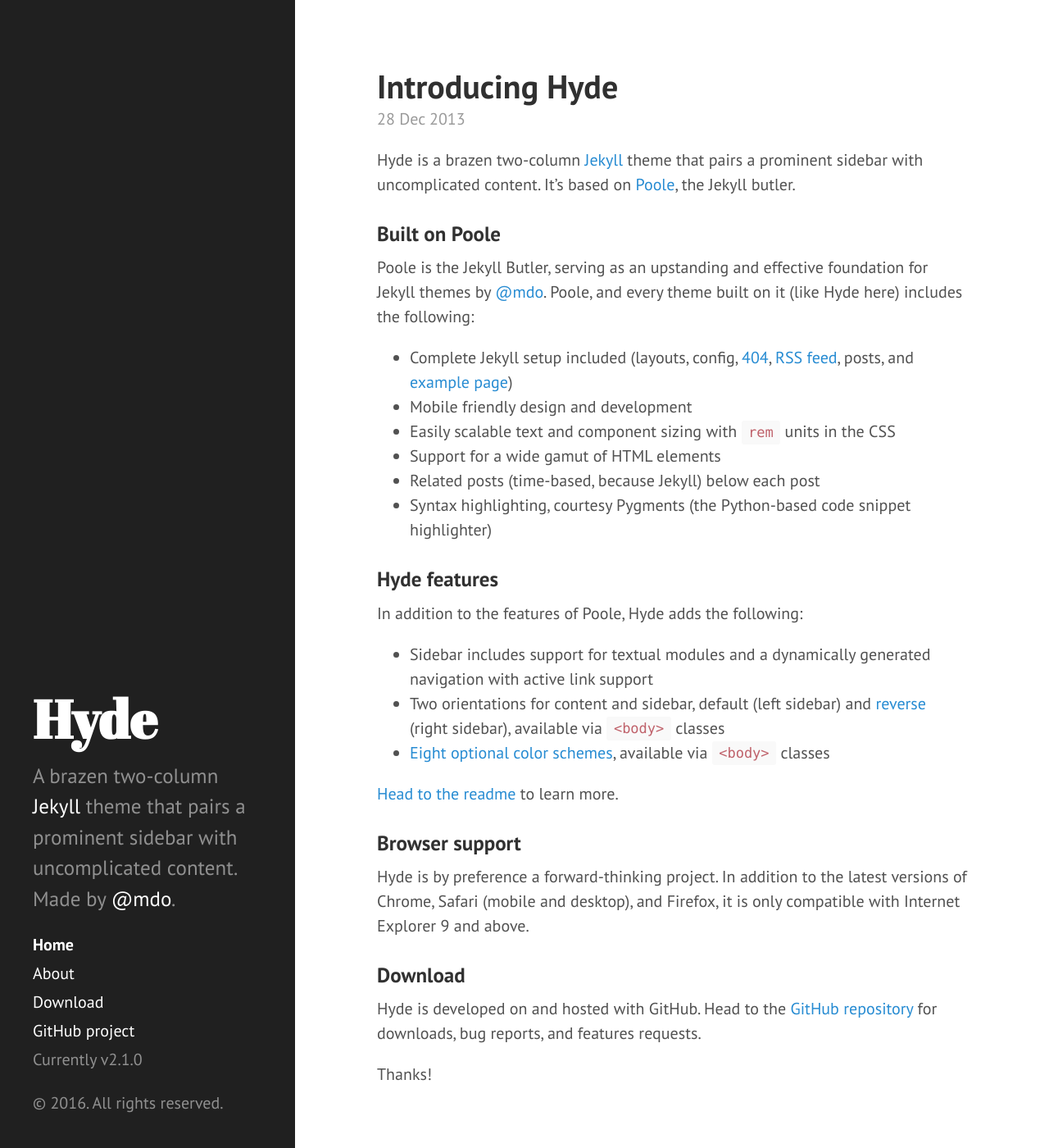
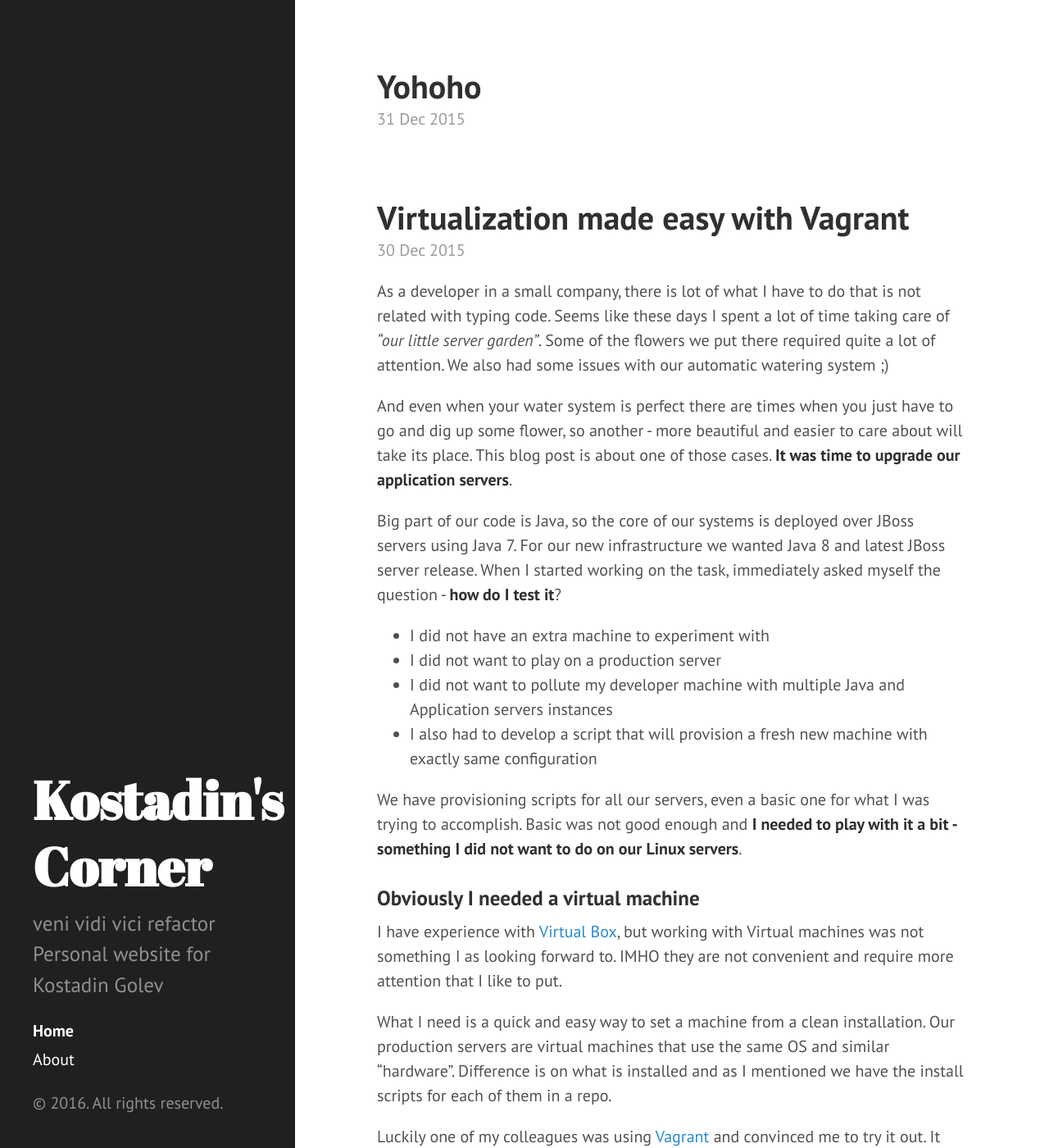
Before and after one commit to kotse/kotse.github.io, a Jekyll site: the page built from index.html, in a window 1280 px wide and 1400 px high. Shown: the whole window at 82% size. Built offline with Jekyll 4.4.1, drawn with Linux system fonts in a browser that asks for light colours; Markdown is read by kramdown in place of the engine named in the settings; the list of posts is cut into pages by our own code; some of the changed text lies outside the part shown.

Commit message:
experimenting with jekyll

````diff
--- a/_config.yml
+++ b/_config.yml
@@ -9,15 +9,15 @@ permalink:        pretty
 # relative_permalinks: true
 
 # Setup
-title:            Hyde
-tagline:          'A Jekyll theme'
-description:      'A brazen two-column <a href="http://jekyllrb.com" target="_blank">Jekyll</a> theme that pairs a prominent sidebar with uncomplicated content. Made by <a href="https://twitter.com/mdo" target="_blank">@mdo</a>.'
-url:              http://hyde.getpoole.com
+title:            Kostadin's Corner
+tagline:          'veni vidi vici refactor'
+description:      'veni vidi vici refactor <br> Personal website for Kostadin Golev'
+url:              http://kotse.github.io/
 baseurl:          /
 
 author:
-  name:           'Mark Otto'
-  url:            https://twitter.com/mdo
+  name:           'Kostadin Golev'
+  url:            https://twitter.com/kotseto
 
 paginate:         5
 
@@ -25,4 +25,4 @@ paginate:         5
 version:          2.1.0
 
 github:
-  repo:           https://github.com/poole/hyde
+  repo:           https://github.com/kotse/kotse.github.io
--- a/_includes/sidebar.html
+++ b/_includes/sidebar.html
@@ -26,9 +26,6 @@
         {% endif %}
       {% endfor %}
 
-      <a class="sidebar-nav-item" href="{{ site.github.repo }}/archive/v{{ site.version }}.zip">Download</a>
-      <a class="sidebar-nav-item" href="{{ site.github.repo }}">GitHub project</a>
-      <span class="sidebar-nav-item">Currently v{{ site.version }}</span>
     </nav>
 
     <p>&copy; {{ site.time | date: '%Y' }}. All rights reserved.</p>
--- a/_posts/2012-02-06-whats-jekyll.md
+++ /dev/null
@@ -1,12 +0,0 @@
----
-layout: post
-title: What's Jekyll?
----
-
-[Jekyll](http://jekyllrb.com) is a static site generator, an open-source tool for creating simple yet powerful websites of all shapes and sizes. From [the project's readme](https://github.com/mojombo/jekyll/blob/master/README.markdown):
-
-  > Jekyll is a simple, blog aware, static site generator. It takes a template directory [...] and spits out a complete, static website suitable for serving with Apache or your favorite web server. This is also the engine behind GitHub Pages, which you can use to host your project’s page or blog right here from GitHub.
-
-It's an immensely useful tool and one we encourage you to use here with Hyde.
-
-Find out more by [visiting the project on GitHub](https://github.com/mojombo/jekyll).
--- a/_posts/2012-02-07-example-content.md
+++ /dev/null
@@ -1,138 +0,0 @@
----
-layout: post
-title: Example content
----
-
-
-<div class="message">
-  Howdy! This is an example blog post that shows several types of HTML content supported in this theme.
-</div>
-
-Cum sociis natoque penatibus et magnis <a href="#">dis parturient montes</a>, nascetur ridiculus mus. *Aenean eu leo quam.* Pellentesque ornare sem lacinia quam venenatis vestibulum. Sed posuere consectetur est at lobortis. Cras mattis consectetur purus sit amet fermentum.
-
-> Curabitur blandit tempus porttitor. Nullam quis risus eget urna mollis ornare vel eu leo. Nullam id dolor id nibh ultricies vehicula ut id elit.
-
-Etiam porta **sem malesuada magna** mollis euismod. Cras mattis consectetur purus sit amet fermentum. Aenean lacinia bibendum nulla sed consectetur.
-
-## Inline HTML elements
-
-HTML defines a long list of available inline tags, a complete list of which can be found on the [Mozilla Developer Network](https://developer.mozilla.org/en-US/docs/Web/HTML/Element).
-
-- **To bold text**, use `<strong>`.
-- *To italicize text*, use `<em>`.
-- Abbreviations, like <abbr title="HyperText Markup Langage">HTML</abbr> should use `<abbr>`, with an optional `title` attribute for the full phrase.
-- Citations, like <cite>&mdash; Mark otto</cite>, should use `<cite>`.
-- <del>Deleted</del> text should use `<del>` and <ins>inserted</ins> text should use `<ins>`.
-- Superscript <sup>text</sup> uses `<sup>` and subscript <sub>text</sub> uses `<sub>`.
-
-Most of these elements are styled by browsers with few modifications on our part.
-
-## Heading
-
-Vivamus sagittis lacus vel augue rutrum faucibus dolor auctor. Duis mollis, est non commodo luctus, nisi erat porttitor ligula, eget lacinia odio sem nec elit. Morbi leo risus, porta ac consectetur ac, vestibulum at eros.
-
-### Code
-
-Cum sociis natoque penatibus et magnis dis `code element` montes, nascetur ridiculus mus.
-
-{% highlight js %}
-// Example can be run directly in your JavaScript console
-
-// Create a function that takes two arguments and returns the sum of those arguments
-var adder = new Function("a", "b", "return a + b");
-
-// Call the function
-adder(2, 6);
-// > 8
-{% endhighlight %}
-
-Aenean lacinia bibendum nulla sed consectetur. Etiam porta sem malesuada magna mollis euismod. Fusce dapibus, tellus ac cursus commodo, tortor mauris condimentum nibh, ut fermentum massa.
-
-### Gists via GitHub Pages
-
-Vestibulum id ligula porta felis euismod semper. Nullam quis risus eget urna mollis ornare vel eu leo. Donec sed odio dui.
-
-{% gist 5555251 gist.md %}
-
-Aenean eu leo quam. Pellentesque ornare sem lacinia quam venenatis vestibulum. Nullam quis risus eget urna mollis ornare vel eu leo. Cum sociis natoque penatibus et magnis dis parturient montes, nascetur ridiculus mus. Donec sed odio dui. Vestibulum id ligula porta felis euismod semper.
-
-### Lists
-
-Cum sociis natoque penatibus et magnis dis parturient montes, nascetur ridiculus mus. Aenean lacinia bibendum nulla sed consectetur. Etiam porta sem malesuada magna mollis euismod. Fusce dapibus, tellus ac cursus commodo, tortor mauris condimentum nibh, ut fermentum massa justo sit amet risus.
-
-* Praesent commodo cursus magna, vel scelerisque nisl consectetur et.
-* Donec id elit non mi porta gravida at eget metus.
-* Nulla vitae elit libero, a pharetra augue.
-
-Donec ullamcorper nulla non metus auctor fringilla. Nulla vitae elit libero, a pharetra augue.
-
-1. Vestibulum id ligula porta felis euismod semper.
-2. Cum sociis natoque penatibus et magnis dis parturient montes, nascetur ridiculus mus.
-3. Maecenas sed diam eget risus varius blandit sit amet non magna.
-
-Cras mattis consectetur purus sit amet fermentum. Sed posuere consectetur est at lobortis.
-
-<dl>
-  <dt>HyperText Markup Language (HTML)</dt>
-  <dd>The language used to describe and define the content of a Web page</dd>
-
-  <dt>Cascading Style Sheets (CSS)</dt>
-  <dd>Used to describe the appearance of Web content</dd>
-
-  <dt>JavaScript (JS)</dt>
-  <dd>The programming language used to build advanced Web sites and applications</dd>
-</dl>
-
-Integer posuere erat a ante venenatis dapibus posuere velit aliquet. Morbi leo risus, porta ac consectetur ac, vestibulum at eros. Nullam quis risus eget urna mollis ornare vel eu leo.
-
-### Images
-
-Quisque consequat sapien eget quam rhoncus, sit amet laoreet diam tempus. Aliquam aliquam metus erat, a pulvinar turpis suscipit at.
-
-![placeholder](http://placehold.it/800x400 "Large example image")
-![placeholder](http://placehold.it/400x200 "Medium example image")
-![placeholder](http://placehold.it/200x200 "Small example image")
-
-### Tables
-
-Aenean lacinia bibendum nulla sed consectetur. Lorem ipsum dolor sit amet, consectetur adipiscing elit.
-
-<table>
-  <thead>
-    <tr>
-      <th>Name</th>
-      <th>Upvotes</th>
-      <th>Downvotes</th>
-    </tr>
-  </thead>
-  <tfoot>
-    <tr>
-      <td>Totals</td>
-      <td>21</td>
-      <td>23</td>
-    </tr>
-  </tfoot>
-  <tbody>
-    <tr>
-      <td>Alice</td>
-      <td>10</td>
-      <td>11</td>
-    </tr>
-    <tr>
-      <td>Bob</td>
-      <td>4</td>
-      <td>3</td>
-    </tr>
-    <tr>
-      <td>Charlie</td>
-      <td>7</td>
-      <td>9</td>
-    </tr>
-  </tbody>
-</table>
-
-Nullam id dolor id nibh ultricies vehicula ut id elit. Sed posuere consectetur est at lobortis. Nullam quis risus eget urna mollis ornare vel eu leo.
-
------
-
-Want to see something else added? <a href="https://github.com/poole/poole/issues/new">Open an issue.</a>
--- a/_posts/2013-12-28-introducing-hyde.md
+++ /dev/null
@@ -1,37 +0,0 @@
----
-layout: post
-title: Introducing Hyde
----
-
-Hyde is a brazen two-column [Jekyll](http://jekyllrb.com) theme that pairs a prominent sidebar with uncomplicated content. It's based on [Poole](http://getpoole.com), the Jekyll butler.
-
-### Built on Poole
-
-Poole is the Jekyll Butler, serving as an upstanding and effective foundation for Jekyll themes by [@mdo](https://twitter.com/mdo). Poole, and every theme built on it (like Hyde here) includes the following:
-
-* Complete Jekyll setup included (layouts, config, [404](/404), [RSS feed](/atom.xml), posts, and [example page](/about))
-* Mobile friendly design and development
-* Easily scalable text and component sizing with `rem` units in the CSS
-* Support for a wide gamut of HTML elements
-* Related posts (time-based, because Jekyll) below each post
-* Syntax highlighting, courtesy Pygments (the Python-based code snippet highlighter)
-
-### Hyde features
-
-In addition to the features of Poole, Hyde adds the following:
-
-* Sidebar includes support for textual modules and a dynamically generated navigation with active link support
-* Two orientations for content and sidebar, default (left sidebar) and [reverse](https://github.com/poole/lanyon#reverse-layout) (right sidebar), available via `<body>` classes
-* [Eight optional color schemes](https://github.com/poole/hyde#themes), available via `<body>` classes
-
-[Head to the readme](https://github.com/poole/hyde#readme) to learn more.
-
-### Browser support
-
-Hyde is by preference a forward-thinking project. In addition to the latest versions of Chrome, Safari (mobile and desktop), and Firefox, it is only compatible with Internet Explorer 9 and above.
-
-### Download
-
-Hyde is developed on and hosted with GitHub. Head to the <a href="https://github.com/poole/hyde">GitHub repository</a> for downloads, bug reports, and features requests.
-
-Thanks!
--- /dev/null
+++ b/_posts/2015-12-30-vagrant.md
@@ -0,0 +1,186 @@
+---
+layout: post
+title: Virtualization made easy with Vagrant
+excerpt: "Easy virtualization with Vagrant"
+modified: 2015-12-31
+tags: [Vagrant]
+comments: true
+image:
+  feature: vagrant_image.jpg
+  credit: Vagrant
+  creditlink: http://vagrantup.com/
+---
+
+As a developer in a small company, there is lot of what I have to do that is not related with typing code. Seems like these days I spent a lot of time taking care of _"our little server garden"_. Some of the flowers we put there required quite a lot of attention. We also had some issues with our automatic watering system ;)
+
+And even when your water system is perfect there are times when you just have to go and dig up some flower, so another - more beautiful and easier to care about will take its place. This blog post is about one of those cases. **It was time to upgrade our application servers**.
+
+Big part of our code is Java, so the core of our systems is deployed over JBoss servers using Java 7. For our new infrastructure we wanted Java 8 and latest JBoss server release. When I started working on the task, immediately asked myself the question - **how do I test it**?
+
+- I did not have an extra machine to experiment with
+- I did not want to play on a production server
+- I did not want to pollute my developer machine with multiple Java and Application servers instances
+- I also had to develop a script that will provision a fresh new machine with exactly same configuration
+
+We have provisioning scripts for all our servers, even a basic one for what I was trying to accomplish. Basic was not good enough and **I needed to play with it a bit - something I did not want to do on our Linux servers**.
+
+### Obviously I needed a virtual machine
+
+I have experience with [Virtual Box][152f26c8], but working with Virtual machines was not something I as looking forward to. IMHO they are not convenient and require more attention that I like to put.
+
+What I need is a quick and easy way to set a machine from a clean installation. Our production servers are virtual machines that use the same OS and similar “hardware”. Difference is on what is installed and as I mentioned we have the install scripts for each of them in a repo.
+
+Luckily one of my colleagues was using [Vagrant][c57a6082] and convinced me to try it out. It sounded easy, convenient and just what I needed.
+
+### Vagrant at a glance
+
+**Vagrant will take some small configuration as an input and do all the work required to set up a working virtual machine for you** - with port forwarding, ssh access, synced folders. You can also provide a provisioning script of your choice. By default it will set everything up using [Virtual Box][152f26c8] as provider, but you can choose others - even [Docker][b70febd2]!
+
+### Setup time
+
+I am a Mac user and use [Homebrew][cc37ffe1], so everything was pretty fast (prepare to provide a password for Virtual Box install):
+```
+brew cask install virtualbox
+brew cask install vagrant
+```
+
+```
+class Person {
+  public Person(){}
+}
+```
+
+It is pretty simple for Linux as well. Windows - no idea, probably harder :)
+
+Next step is optional, in case you want a fancy UI to manage your machines. You can use [Vagrant Manager][6e9d9e06] (OSX only).
+```
+brew cask install vagrant-manager
+```
+Once all that is completed you can just open your terminal, create a folder and init your new Vagrant machine with one command:
+
+```
+vagrant init debian/jessie64
+```
+
+What this does is create a basic Vagrant configuration for a vanilla debian/jessie64 installation. It all resides in a file named ```Vagrantfile``` in the same folder where you issued the command.
+
+Here is a list of available machines can be found on [Vagrant Cloud][08486f2a].
+
+You can optionally add a box that you want to use, but it is not required. When you start a machine for the first time it will be issued if needed:
+
+```
+vagrant box add debian/jessie64
+```
+
+**Time to fire it up!**
+```
+vagrant up
+```
+
+That's it! **All this executed for less then 10 minutes on my machine.** Depending on your internet connection it could be even faster.
+
+But how do I access it? Simple:
+
+```
+vagrant ssh
+```
+
+Vagrant will by default bind port 22 on the guest machine to port 2222 on the host. So you can just ssh / scp to port 2222 on localhost if you want.
+
+### Unveiling some of the Magic
+
+#### Configuration
+
+Initial ```Vagrantfile``` (created when you made that init) is pretty well ~~commented~~ documented. Lets take a brief look anyway.
+
+Its written in Ruby:
+```
+# -*- mode: ruby -*-
+```
+
+You can change the box here:
+```
+  # Every Vagrant development environment requires a box. You can search for
+  # boxes at https://atlas.hashicorp.com/search.
+  config.vm.box = "debian/jessie64"
+```
+
+You can setup some basic port forwarding:
+```
+  # Create a forwarded port mapping which allows access to a specific port
+  # within the machine from a port on the host machine. In the example below,
+  # accessing "localhost:8080" will access port 80 on the guest machine.
+  # config.vm.network "forwarded_port", guest: 80, host: 8080
+```
+
+You can also write your provisioning script here:
+```
+  # Enable provisioning with a shell script. Additional provisioners such as
+  # Puppet, Chef, Ansible, Salt, and Docker are also available. Please see the
+  # documentation for more information about their specific syntax and use.
+  # config.vm.provision "shell", inline: <<-SHELL
+  #   sudo apt-get update
+  #   sudo apt-get install -y apache2
+  # SHELL
+```
+
+For simple installations writing the commands here works, but IMHO it is better to put those in a separate script:
+
+```
+  config.vm.provision "shell", path: "install-script.sh"
+```
+
+You can even pass arguments!
+```
+  config.vm.provision "shell", path: "install-script.sh", args: "/vagrant"
+```
+
+#### Working example
+
+[My efforts to create two machines for JBoss 7 and Wildfly installations are in this Github repo.][0209760c]
+
+Some key notes:
+1. I have set up port forwarding from _8080_ on **guest** machine to _8080_ on **host** machine
+2. For this to actually work JBoss/Wildfly servers are both bound to address _0.0.0.0_. If you just use _localhost_ this will not work.
+3. Vagrant will, by default, sync everything in the folder where ```Vagrantfile``` resides to ```/vagrant``` folder. Sync will happen on startup only (at least on OSX by default). You can trigger it manually using ```vagrant rsync``` or even make it automatic by running ```vagrant rsync-auto```.
+4. I have deployed a simple [hello-world-servlet][d30d506e] to test port forwarding is ok
+
+#### How about sharing your VM?
+
+One of the cool features of Vagrant is sharing your VM with outside world. Its pretty easy:
+1. You set up port forwarding in ```Vagrantfile```:
+```
+config.vm.network "forwarded_port", guest: 80, host: 8080
+```
+You do not have to specify port 80. Vagrant will search for ports that can be shared and try to use that. I have used 8080 in my repo.
+
+2. You register at [Hashicorp Atlas][4afc4997] (its free)
+3. You run ```vagrant share```
+
+In those 3 simple steps you get URL everybody can connect to.
+
+You can even set it up so **other developers can actually ssh to your machine**! Very useful for working with others.
+
+#### I am done here, how do I kill it?
+
+You can use ```vagrant destroy``` to completely destroy the VM or just ```vagrant halt``` to stop it for now.
+
+#### And thats not all
+
+**I have used Vagrant as a quick way to create environment I can play with, but that is not all.** As a developer, I can use folder sync and port forwarding to set up preconfigured developer environment I can easily share with others. Just think about how quickly you can onboard new people to your project. No more complicated setup - **```vagrant up``` is all you need**.
+
+### Epilogue
+
+[Vagrant][c57a6082] really helped me to take better care of _"our little server garden"_. I hope others also find it useful.
+
+Thanks for reading!
+
+[c57a6082]: https://www.vagrantup.com/ "Vagrant"
+[152f26c8]: https://www.virtualbox.org/ "Virtual Box"
+[b70febd2]: https://www.docker.com/ "Docker"
+[cc37ffe1]: http://brew.sh/ "Homebrew"
+[6e9d9e06]: http://vagrantmanager.com/ "Vagrant Manager"
+[08486f2a]: https://vagrantcloud.com/ "Vagrant Cloud"
+[0209760c]: https://github.com/kotse/vagrant-jboss-wildfly "vagrant-jboss-wildfly"
+[d30d506e]: https://github.com/kotse/hello-world-servlet "Hello World Servlet"
+[4afc4997]: https://hashicorp.com/atlas.html
--- /dev/null
+++ b/_posts/2015-12-31-hello-world.md
@@ -0,0 +1,4 @@
+---
+layout: post
+title: Yohoho
+---
--- a/about.md
+++ b/about.md
@@ -3,28 +3,6 @@ layout: page
 title: About
 ---
 
-<p class="message">
-  Hey there! This page is included as an example. Feel free to customize it for your own use upon downloading. Carry on!
-</p>
+Proud father of two, passionate programmer, adventure seeker
 
-In the novel, *The Strange Case of Dr. Jeykll and Mr. Hyde*, Mr. Poole is Dr. Jekyll's virtuous and loyal butler. Similarly, Poole is an upstanding and effective butler that helps you build Jekyll themes. It's made by [@mdo](https://twitter.com/mdo).
-
-There are currently two themes built on Poole:
-
-* [Hyde](http://hyde.getpoole.com)
-* [Lanyon](http://lanyon.getpoole.com)
-
-Learn more and contribute on [GitHub](https://github.com/poole).
-
-## Setup
-
-Some fun facts about the setup of this project include:
-
-* Built for [Jekyll](http://jekyllrb.com)
-* Developed on GitHub and hosted for free on [GitHub Pages](https://pages.github.com)
-* Coded with [Sublime Text 2](http://sublimetext.com), an amazing code editor
-* Designed and developed while listening to music like [Blood Bros Trilogy](https://soundcloud.com/maddecent/sets/blood-bros-series)
-
-Have questions or suggestions? Feel free to [open an issue on GitHub](https://github.com/poole/issues/new) or [ask me on Twitter](https://twitter.com/mdo).
-
-Thanks for reading!
+More: TK Twitter, GitHub, LinkedIn
````
